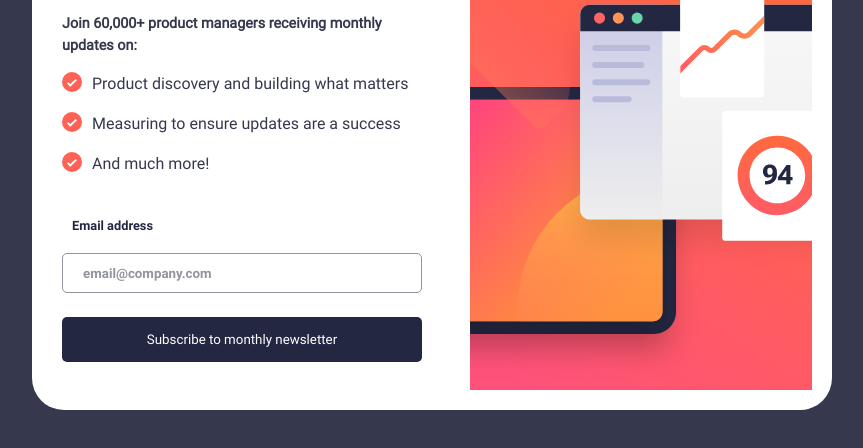
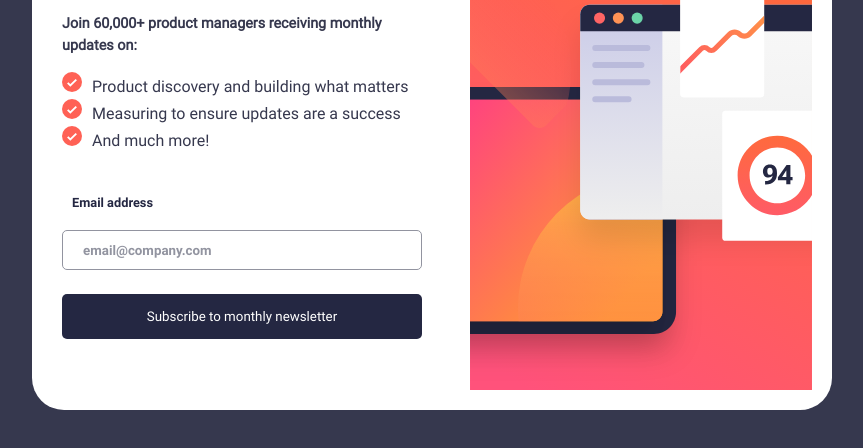
Before and after one commit to kingdavidHub/jubilant-guacamole, a plain HTML site: page index.html in a window 1280 px wide. Shown: the part 240-688 px from the top of the page, without its empty margins (208-1071 px from the left). Drawn offline with Linux system fonts and the light colour scheme.

Commit message:
Update style.css
Removed unnecessary styles

```diff
--- a/style.css
+++ b/style.css
@@ -22,7 +22,6 @@
 
 
   --font-size-p: 16px;
-  --font-size-h1: 32px;
 
 }
 
@@ -87,17 +86,6 @@ body {
   margin-bottom: 2rem;
 
 }
-
-.singup_form div:first-child li{
-  list-style-image: url('./assets/images/icon-list.svg');
-}
-
-
-.singup_form div:first-child li{
-  display: flex;
-  margin-bottom: 1rem;
-}
-
 
 .singup_form div:first-child li::before {
   content: '';
```
